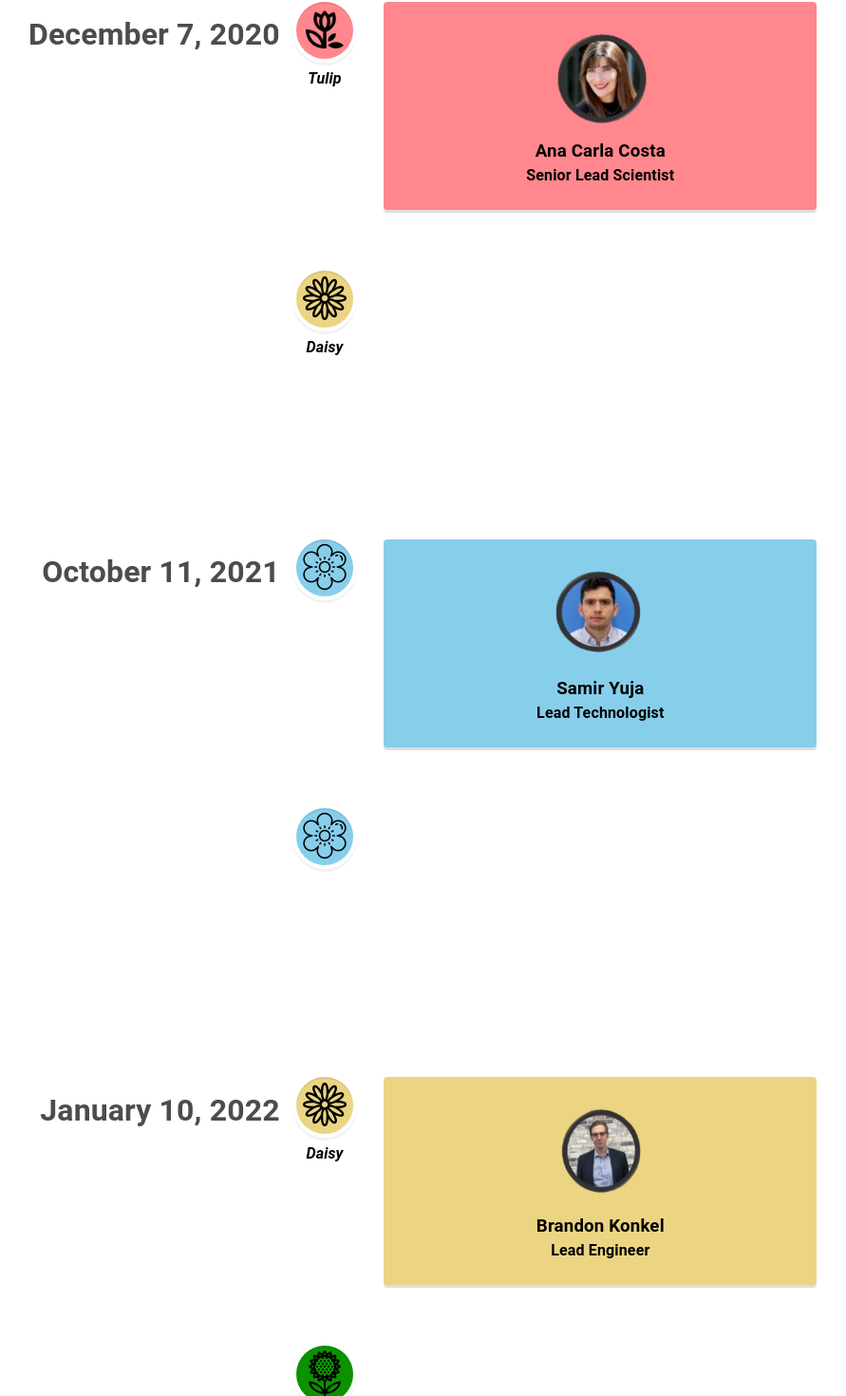
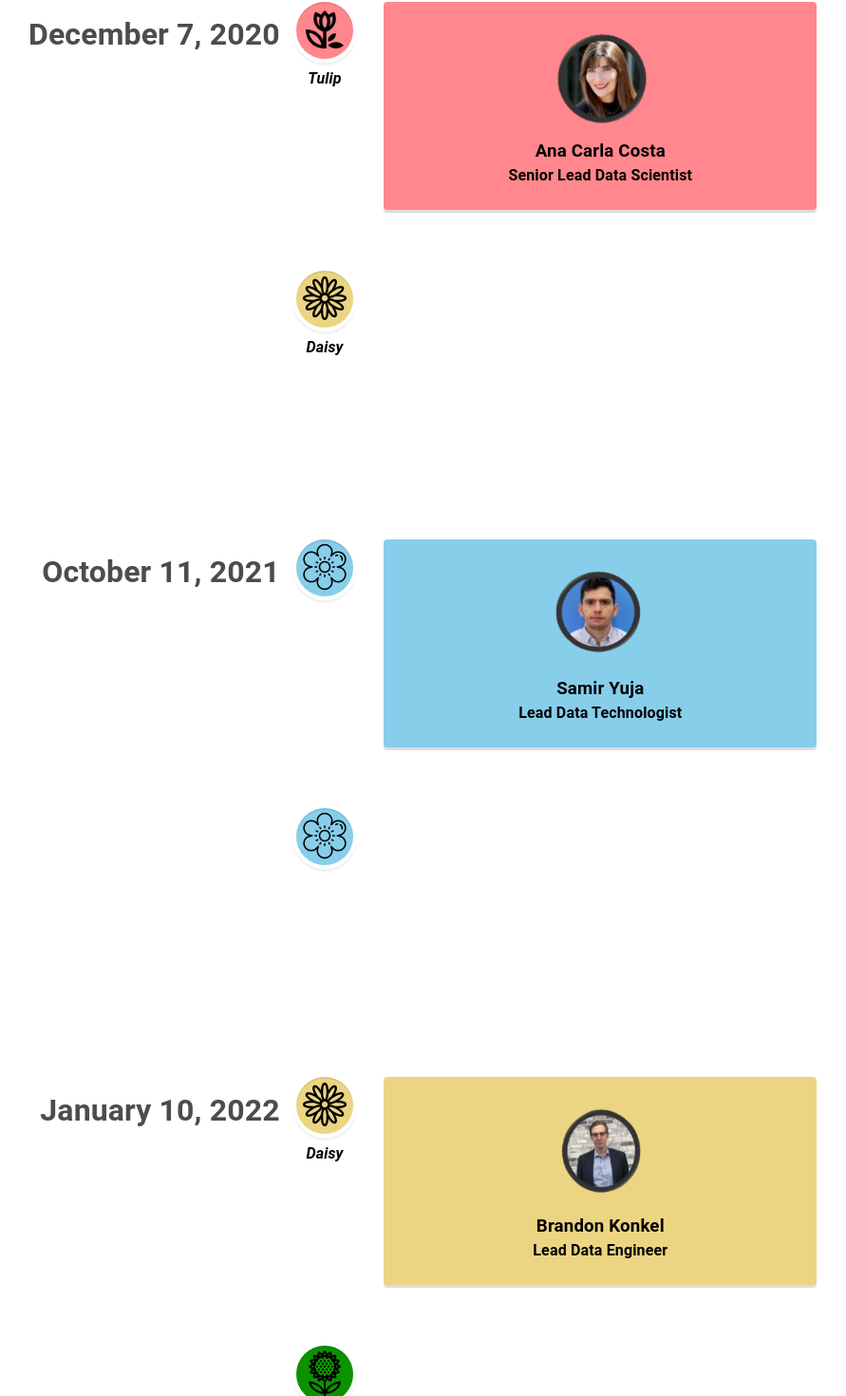
Before and after one commit to mfein28/KuenzelFlowers, a React (Create React App) app: page / in a window 1280 px wide. Shown: the part 393-1863 px from the top of the page at 95% size, without its empty margins (298-1189 px from the left). Built offline with nearby package versions, Linux system fonts and the light colour scheme.

Commit message:
Fixed titles

```diff
--- a/src/Timeline.js
+++ b/src/Timeline.js
@@ -63,7 +63,7 @@ function Timeline() {
                     <i>Poppy</i></h4></div>}>
                 <img style={{height: 112, width: 105}} src={ElenaKuenzel}/>
                 <h3 style={{color: "#000000"}} className="vertical-timeline-element-title">Elena Kuenzel</h3>
-                <h4 style={{color: "#000000"}} className="vertical-timeline-element-subtitle">Cheif Scientist</h4>
+                <h4 style={{color: "#000000"}} className="vertical-timeline-element-subtitle">Chief Data Scientist</h4>
             </VerticalTimelineElement>
             <VerticalTimelineElement
                 className="vertical-timeline-element--work"
@@ -75,7 +75,7 @@ function Timeline() {
             >
                 <img style={{height: 112, width: 105}} src={AnaCarlaCosta}/>
                 <h3 style={{color: "#000000"}} className="vertical-timeline-element-title">Ana Carla Costa</h3>
-                <h4 style={{color: "#000000"}} className="vertical-timeline-element-subtitle">Senior Lead Scientist</h4>
+                <h4 style={{color: "#000000"}} className="vertical-timeline-element-subtitle">Senior Lead Data Scientist</h4>
             </VerticalTimelineElement>
             <VerticalTimelineElement
                 className="vertical-timeline-element--work"
@@ -86,7 +86,7 @@ function Timeline() {
             >
                 <img style={{height: 112, width: 105}} src={MichelleCody}/>
                 <h3 style={{color: "#000000"}} className="vertical-timeline-element-title">Michelle Cody</h3>
-                <h4 style={{color: "#000000"}} className="vertical-timeline-element-subtitle">Senior Lead Scientist</h4>
+                <h4 style={{color: "#000000"}} className="vertical-timeline-element-subtitle">Senior Lead Data Scientist</h4>
             </VerticalTimelineElement>
             <VerticalTimelineElement
                 className="vertical-timeline-element--work"
@@ -97,7 +97,7 @@ function Timeline() {
             >
                 <img style={{height: 112, width: 105}} src={SamirYuja}/>
                 <h3 style={{color: "#000000"}} className="vertical-timeline-element-title">Samir Yuja</h3>
-                <h4 style={{color: "#000000"}} className="vertical-timeline-element-subtitle">Lead Technologist</h4>
+                <h4 style={{color: "#000000"}} className="vertical-timeline-element-subtitle">Lead Data Technologist</h4>
             </VerticalTimelineElement>
             <VerticalTimelineElement
                 className="vertical-timeline-element--work"
@@ -108,7 +108,7 @@ function Timeline() {
             >
                 <img style={{height: 112, width: 105}} src={VincentGlorioso}/>
                 <h3 style={{color: "#000000"}} className="vertical-timeline-element-title">Vincent Glorioso</h3>
-                <h4 style={{color: "#000000"}} className="vertical-timeline-element-subtitle">Lead Scientist</h4>
+                <h4 style={{color: "#000000"}} className="vertical-timeline-element-subtitle">Lead Data Scientist</h4>
             </VerticalTimelineElement>
             <VerticalTimelineElement
                 className="vertical-timeline-element--work"
@@ -119,7 +119,7 @@ function Timeline() {
             >
                 <img style={{height: 112, width: 105}} src={BrandonKonkel}/>
                 <h3 style={{color: "#000000"}} className="vertical-timeline-element-title">Brandon Konkel</h3>
-                <h4 style={{color: "#000000"}} className="vertical-timeline-element-subtitle">Lead Engineer</h4>
+                <h4 style={{color: "#000000"}} className="vertical-timeline-element-subtitle">Lead Data Engineer</h4>
             </VerticalTimelineElement>
             <VerticalTimelineElement
                 className="vertical-timeline-element--work"
@@ -130,7 +130,7 @@ function Timeline() {
             >
                 <img style={{height: 112, width: 105}} src={MattEpstein}/>
                 <h3 style={{color: "#000000"}} className="vertical-timeline-element-title">Matt Epstein</h3>
-                <h4 style={{color: "#000000"}} className="vertical-timeline-element-subtitle">Senior Lead Scientist</h4>
+                <h4 style={{color: "#000000"}} className="vertical-timeline-element-subtitle">Senior Lead Data Scientist</h4>
             </VerticalTimelineElement>
             <VerticalTimelineElement
                 className="vertical-timeline-element--work"
@@ -141,7 +141,7 @@ function Timeline() {
             >
                 <img style={{height: 112, width: 105}} src={AlecCrowell}/>
                 <h3 style={{color: "#000000"}} className="vertical-timeline-element-title">Alec Crowell</h3>
-                <h4 style={{color: "#000000"}} className="vertical-timeline-element-subtitle">Lead Scientist</h4>
+                <h4 style={{color: "#000000"}} className="vertical-timeline-element-subtitle">Lead Data Scientist</h4>
             </VerticalTimelineElement>
             <VerticalTimelineElement
                 className="vertical-timeline-element--work"
@@ -152,7 +152,7 @@ function Timeline() {
             >
                 <img style={{height: 112, width: 105}} src={ChrisFalter}/>
                 <h3 style={{color: "#000000"}} className="vertical-timeline-element-title">Chris Falter</h3>
-                <h4 style={{color: "#000000"}} className="vertical-timeline-element-subtitle">Senior Lead Scientist</h4>
+                <h4 style={{color: "#000000"}} className="vertical-timeline-element-subtitle">Senior Lead Data Scientist</h4>
             </VerticalTimelineElement>
             <VerticalTimelineElement
                 className="vertical-timeline-element--work"
@@ -162,7 +162,7 @@ function Timeline() {
             >
                 <img style={{height: 112, width: 105}} src={JeffGross}/>
                 <h3 style={{color: "#000000"}} className="vertical-timeline-element-title">Jeff Gross</h3>
-                <h4 style={{color: "#000000"}} className="vertical-timeline-element-subtitle">Senior Lead Scientist</h4>
+                <h4 style={{color: "#000000"}} className="vertical-timeline-element-subtitle">Lead Data Engineer</h4>
             </VerticalTimelineElement>
             <VerticalTimelineElement
                 className="vertical-timeline-element--work"
@@ -172,7 +172,7 @@ function Timeline() {
             >
                 <img style={{height: 112, width: 105}} src={DanielPuskas}/>
                 <h3 style={{color: "#000000"}} className="vertical-timeline-element-title">Daniel Puskas</h3>
-                <h4 style={{color: "#000000"}} className="vertical-timeline-element-subtitle">Senior Lead Scientist</h4>
+                <h4 style={{color: "#000000"}} className="vertical-timeline-element-subtitle">Data Technologist</h4>
             </VerticalTimelineElement>
             <VerticalTimelineElement
                 className="vertical-timeline-element--work"
@@ -185,7 +185,7 @@ function Timeline() {
 
                 <img style={{height: 112, width: 105}} src={MorganJacobi}/>
                 <h3 style={{color: "#000000"}} className="vertical-timeline-element-title">Morgan Jacobi</h3>
-                <h4 style={{color: "#000000"}} className="vertical-timeline-element-subtitle">Senior Lead Scientist</h4>
+                <h4 style={{color: "#000000"}} className="vertical-timeline-element-subtitle">Data Scientist</h4>
             </VerticalTimelineElement>
             <VerticalTimelineElement
                 className="vertical-timeline-element--work"
@@ -197,7 +197,7 @@ function Timeline() {
             >
                 <img style={{height: 112, width: 105}} src={KarlSchliep}/>
                 <h3 style={{color: "#000000"}} className="vertical-timeline-element-title">Karl Schliep</h3>
-                <h4 style={{color: "#000000"}} className="vertical-timeline-element-subtitle">Senior Lead Scientist</h4>
+                <h4 style={{color: "#000000"}} className="vertical-timeline-element-subtitle">Senior Lead Data Scientist</h4>
             </VerticalTimelineElement>
             <VerticalTimelineElement
                 className="vertical-timeline-element--work"
@@ -208,7 +208,7 @@ function Timeline() {
             >
                 <img style={{height: 112, width: 105}} src={ArjunPaudel}/>
                 <h3 style={{color: "#000000"}} className="vertical-timeline-element-title">Arjun Paudel</h3>
-                <h4 style={{color: "#000000"}} className="vertical-timeline-element-subtitle">Senior Lead Scientist</h4>
+                <h4 style={{color: "#000000"}} className="vertical-timeline-element-subtitle">Lead Data Engineer</h4>
             </VerticalTimelineElement>
             <VerticalTimelineElement
                 className="vertical-timeline-element--work"
@@ -219,7 +219,7 @@ function Timeline() {
             >
                 <img style={{height: 112, width: 105}} src={LindsayLienau}/>
                 <h3 style={{color: "#000000"}} className="vertical-timeline-element-title">Lindsay Lienau</h3>
-                <h4 style={{color: "#000000"}} className="vertical-timeline-element-subtitle">Senior Lead Scientist</h4>
+                <h4 style={{color: "#000000"}} className="vertical-timeline-element-subtitle">Lead Data Scientist</h4>
             </VerticalTimelineElement>
             <VerticalTimelineElement
                 className="vertical-timeline-element--work"
@@ -231,7 +231,7 @@ function Timeline() {
             >
                 <img style={{height: 112, width: 105}} src={TaylorHogge}/>
                 <h3 style={{color: "#000000"}} className="vertical-timeline-element-title">Taylor Hogge</h3>
-                <h4 style={{color: "#000000"}} className="vertical-timeline-element-subtitle">Senior Lead Scientist</h4>
+                <h4 style={{color: "#000000"}} className="vertical-timeline-element-subtitle">Lead Data Scientist</h4>
             </VerticalTimelineElement>
             <VerticalTimelineElement
                 className="vertical-timeline-element--work"
@@ -242,7 +242,7 @@ function Timeline() {
             >
                 <img style={{height: 112, width: 105}} src={SebastianRanasinghe}/>
                 <h3 style={{color: "#000000"}} className="vertical-timeline-element-title">Sebastian Ranasinghe</h3>
-                <h4 style={{color: "#000000"}} className="vertical-timeline-element-subtitle">Senior Lead Scientist</h4>
+                <h4 style={{color: "#000000"}} className="vertical-timeline-element-subtitle">Data Engineer</h4>
             </VerticalTimelineElement>
             <VerticalTimelineElement
                 className="vertical-timeline-element--work"
@@ -253,7 +253,7 @@ function Timeline() {
             >
                 <img style={{height: 112, width: 105}} src={RebeccaKurz}/>
                 <h3 style={{color: "#000000"}} className="vertical-timeline-element-title">Rebecca Kurz</h3>
-                <h4 style={{color: "#000000"}} className="vertical-timeline-element-subtitle">Senior Lead Scientist</h4>
+                <h4 style={{color: "#000000"}} className="vertical-timeline-element-subtitle">Senior Lead Technologist</h4>
             </VerticalTimelineElement>
             <VerticalTimelineElement
                 className="vertical-timeline-element--work"
@@ -265,14 +265,15 @@ function Timeline() {
             >
                 <img src={KatrinaZell} alt="My Image"/>
                 <h3 style={{color: "#000000"}} className="vertical-timeline-element-title">Katrina Zell</h3>
-                <h4 style={{color: "#000000"}} className="vertical-timeline-element-subtitle">Data Scientist</h4>
+                <h4 style={{color: "#000000"}} className="vertical-timeline-element-subtitle">Lead Data Scientist</h4>
             </VerticalTimelineElement>
             <VerticalTimelineElement
                 className="vertical-timeline-element--work"
                 date={<div style={{marginTop: -30}}><h1>June 6, 2023</h1></div>}
-                        iconStyle={{background: '#87CEEB', color: '#000000'}}
-                contentStyle={{background: '#87CEEB', color: '#000000'}}
-                icon={<div><img style={{margin: 4}} src={Flower}/><h4 style={{marginTop: 4}}><i></i></h4></div>}
+                iconStyle={{background: '#FF007F', color: '#000000'}}
+                contentStyle={{background: '#FF007F', color: '#000000'}}
+                icon={<div><img style={{height: 50, width: 50, margin: 4}} src={Rose}/><h4 style={{marginTop: 4}}>
+                    <i>Rose</i></h4></div>}
             >
                 <img src={DipenPatel}/>
                 <h3 style={{color: "#000000"}} className="vertical-timeline-element-title">Dipen Patel</h3>
@@ -339,7 +340,7 @@ function Timeline() {
             >
                 <img src={BrandonWeathers}/>
                 <h3 style={{color: "#000000"}} className="vertical-timeline-element-title">Brandon Weathers</h3>
-                <h4 style={{color: "#000000"}} className="vertical-timeline-element-subtitle">Lead Scientist</h4>
+                <h4 style={{color: "#000000"}} className="vertical-timeline-element-subtitle">Lead Data Scientist</h4>
 
             </VerticalTimelineElement>
             <VerticalTimelineElement
@@ -351,8 +352,7 @@ function Timeline() {
             >
                 <img src={SanjeevSingh}/>
                 <h3 style={{color: "#000000"}} className="vertical-timeline-element-title">Sanjeev Singh</h3>
-                <h4 style={{color: "#000000"}} className="vertical-timeline-element-subtitle">Lead Data
-                    Engineer</h4>
+                <h4 style={{color: "#000000"}} className="vertical-timeline-element-subtitle">Lead Data Engineer</h4>
 
             </VerticalTimelineElement>
             <VerticalTimelineElement
@@ -365,8 +365,7 @@ function Timeline() {
             >
                 <img src={JonahEide}/>
                 <h3 style={{color: "#000000"}} className="vertical-timeline-element-title">Jonah Eide</h3>
-                <h4 style={{color: "#000000"}} className="vertical-timeline-element-subtitle">Sr. Data Engineer</h4>
-
+                <h4 style={{color: "#000000"}} className="vertical-timeline-element-subtitle">Lead Data Engineer</h4>
             </VerticalTimelineElement>
             <VerticalTimelineElement
                 className="vertical-timeline-element--work"
@@ -413,8 +412,7 @@ function Timeline() {
             >
                 <img src={BalwinderKaur}/>
                 <h3 style={{color: "#000000"}} className="vertical-timeline-element-title">Bal Kaur</h3>
-                <h4 style={{color: "#000000"}} className="vertical-timeline-element-subtitle">Lead Data
-                    Engineer</h4>
+                <h4 style={{color: "#000000"}} className="vertical-timeline-element-subtitle">Lead Data Engineer</h4>
 
             </VerticalTimelineElement>
             <VerticalTimelineElement
@@ -463,7 +461,7 @@ function Timeline() {
             >
                 <img src={JoelKonitzer}/>
                 <h3 style={{color: "#000000"}} className="vertical-timeline-element-title">Joel Konitzer</h3>
-                <h4 style={{color: "#000000"}} className="vertical-timeline-element-subtitle">ML Engineer</h4>
+                <h4 style={{color: "#000000"}} className="vertical-timeline-element-subtitle">Lead Data Scientist</h4>
             </VerticalTimelineElement>
             <VerticalTimelineElement
                 date={<div style={{marginTop: -30}}><h1>February 1, 2024</h1></div>}
@@ -487,7 +485,7 @@ function Timeline() {
             >
                 <img src={BinuMatthew}/>
                 <h3 style={{color: "#000000"}} className="vertical-timeline-element-title">Binu Mathew</h3>
-                <h4 style={{color: "#000000"}} className="vertical-timeline-element-subtitle">Lead Engineer</h4>
+                <h4 style={{color: "#000000"}} className="vertical-timeline-element-subtitle">Senior Lead Data Engineer</h4>
             </VerticalTimelineElement>
             <VerticalTimelineElement
                 date={<div style={{marginTop: -30}}><h1>April 1st, 2024</h1></div>}
@@ -498,7 +496,7 @@ function Timeline() {
             >
                 <img src={JoshDunlap}/>
                 <h3 style={{color: "#000000"}} className="vertical-timeline-element-title">Josh Dunlap</h3>
-                <h4 style={{color: "#000000"}} className="vertical-timeline-element-subtitle">Senior Lead Scientist</h4>
+                <h4 style={{color: "#000000"}} className="vertical-timeline-element-subtitle">Senior Lead Data Scientist</h4>
             </VerticalTimelineElement>
             <VerticalTimelineElement
                 className="vertical-timeline-element--work"
@@ -518,7 +516,7 @@ function Timeline() {
             >
                 <img src={KenKratz}/>
                 <h3 style={{color: "#000000"}} className="vertical-timeline-element-title">Ken Kratz</h3>
-                <h4 style={{color: "#000000"}} className="vertical-timeline-element-subtitle">Project Manager</h4>
+                <h4 style={{color: "#000000"}} className="vertical-timeline-element-subtitle">Data Technologist</h4>
             </VerticalTimelineElement>
 
         </VerticalTimeline>
```
